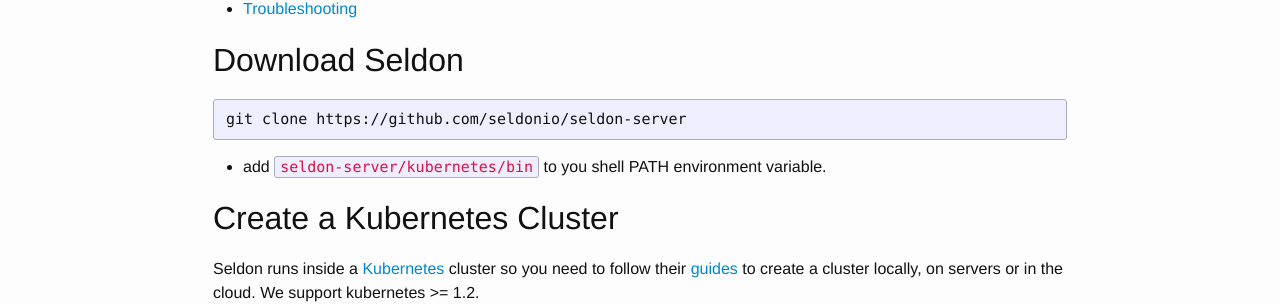
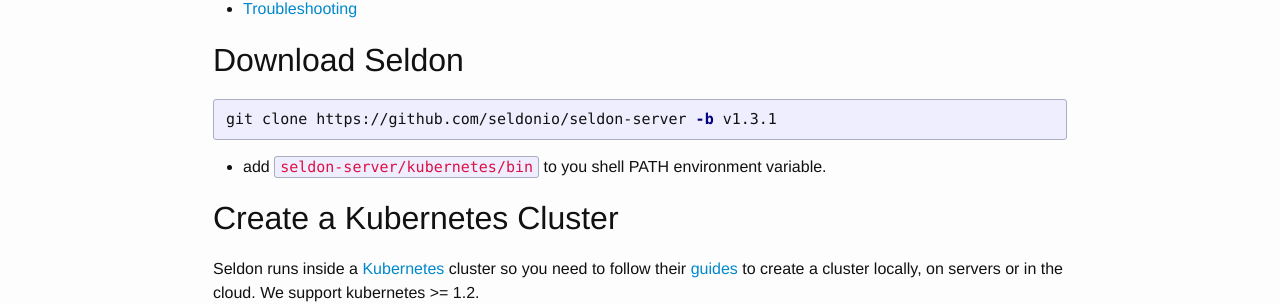
Before and after one commit to SeldonIO/seldonio.github.com, a Jekyll site: the page built from install.md, in a window 1280 px wide and 900 px high. Shown: the part 325-629 px from the top of the window. Built offline with Jekyll 4.4.1, drawn with Linux system fonts in a browser that asks for light colours.

Commit message:
branch version

````diff
--- a/install.md
+++ b/install.md
@@ -17,7 +17,7 @@ title: Install
 # Download Seldon<a name="clone"></a>
 
 {% highlight bash %}
-git clone https://github.com/seldonio/seldon-server
+git clone https://github.com/seldonio/seldon-server -b v1.3.1
 {% endhighlight %}
 
   * add ```seldon-server/kubernetes/bin``` to you shell PATH environment variable.
````
